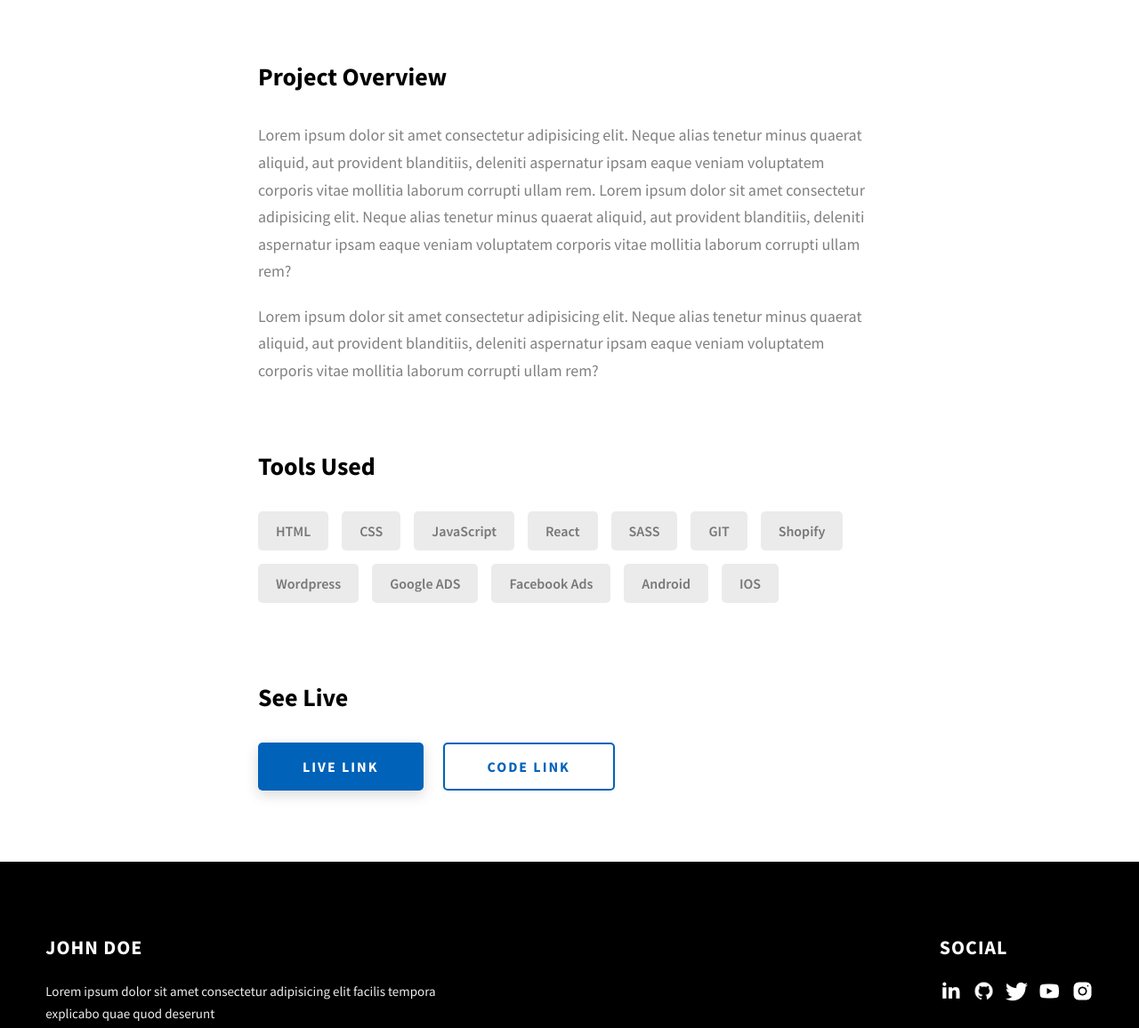
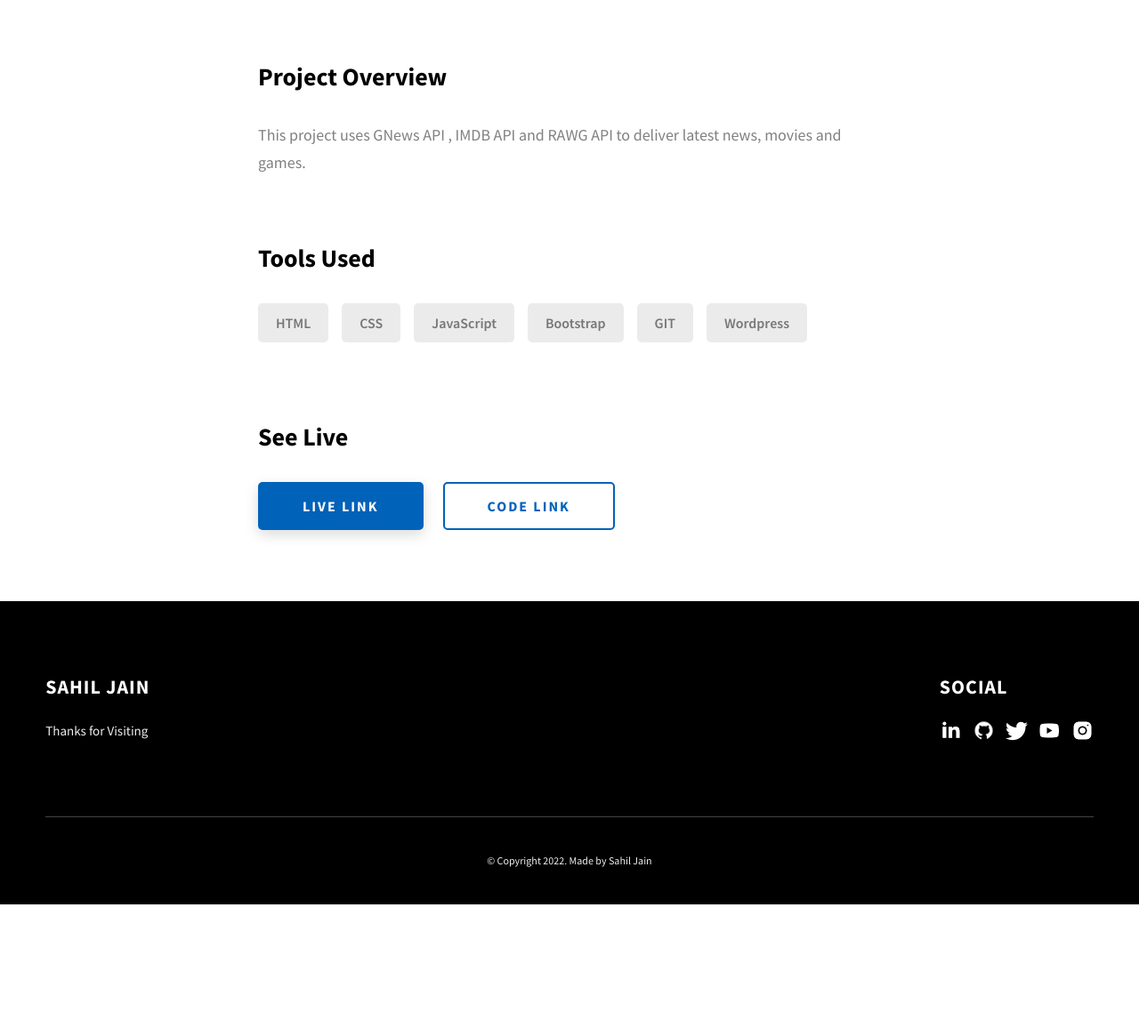
Before and after one commit to Cybersahil06/Cybersahil06.github.io, a website: page project-1.html in a window 1280 px wide. Shown: the part 1340-2496 px from the top of the page at 89% size. After the commit the page ends 2357 px from the top, so only its background shows below. Drawn offline with Linux system fonts and the light colour scheme.

Commit message:
Update project-1.html

```diff
--- a/project-1.html
+++ b/project-1.html
@@ -22,12 +22,12 @@
         <div class="header__logo-container">
           <div class="header__logo-img-cont">
             <img
-              src="./assets/png/john-doe.png"
-              alt="Ram Maheshwari Logo Image"
+              src=""
+              alt=""
               class="header__logo-img"
             />
           </div>
-          <span class="header__logo-sub">John Doe</span>
+          <span class="header__logo-sub">Sahil Jain</span>
         </div>
         <div class="header__main">
           <ul class="header__links">
@@ -84,16 +84,14 @@
     </header>
     <section class="project-cs-hero">
       <div class="project-cs-hero__content">
-        <h1 class="heading-primary">Project 1</h1>
+        <h1 class="heading-primary">One Stop Magazine</h1>
         <div class="project-cs-hero__info">
           <p class="text-primary">
-            Lorem ipsum dolor sit amet consectetur adipisicing elit. Dignissimos
-            in numquam incidunt earum quaerat cum fuga, atque similique natus
-            nobis sit.
+            This project uses GNews API , IMDB API and RAWG API to deliver latest news, movies and games.
           </p>
         </div>
         <div class="project-cs-hero__cta">
-          <a href="#" class="btn btn--bg" target="_blank">Live Link</a>
+          <a href="https://one-stop-magazine.netlify.app/" class="btn btn--bg" target="_blank">Live Link</a>
         </div>
       </div>
     </section>
@@ -111,21 +109,9 @@
             <div class="project-details__desc">
               <h3 class="project-details__content-title">Project Overview</h3>
               <p class="project-details__desc-para">
-                Lorem ipsum dolor sit amet consectetur adipisicing elit. Neque
-                alias tenetur minus quaerat aliquid, aut provident blanditiis,
-                deleniti aspernatur ipsam eaque veniam voluptatem corporis vitae
-                mollitia laborum corrupti ullam rem. Lorem ipsum dolor sit amet
-                consectetur adipisicing elit. Neque alias tenetur minus quaerat
-                aliquid, aut provident blanditiis, deleniti aspernatur ipsam
-                eaque veniam voluptatem corporis vitae mollitia laborum corrupti
-                ullam rem?
+                This project uses GNews API , IMDB API and RAWG API to deliver latest news, movies and games.
               </p>
-              <p class="project-details__desc-para">
-                Lorem ipsum dolor sit amet consectetur adipisicing elit. Neque
-                alias tenetur minus quaerat aliquid, aut provident blanditiis,
-                deleniti aspernatur ipsam eaque veniam voluptatem corporis vitae
-                mollitia laborum corrupti ullam rem?
-              </p>
+
             </div>
             <div class="project-details__tools-used">
               <h3 class="project-details__content-title">Tools Used</h3>
@@ -133,15 +119,12 @@
                 <div class="skills__skill">HTML</div>
                 <div class="skills__skill">CSS</div>
                 <div class="skills__skill">JavaScript</div>
-                <div class="skills__skill">React</div>
-                <div class="skills__skill">SASS</div>
+
+                <div class="skills__skill">Bootstrap</div>
                 <div class="skills__skill">GIT</div>
-                <div class="skills__skill">Shopify</div>
+
                 <div class="skills__skill">Wordpress</div>
-                <div class="skills__skill">Google ADS</div>
-                <div class="skills__skill">Facebook Ads</div>
-                <div class="skills__skill">Android</div>
-                <div class="skills__skill">IOS</div>
+
               </div>
             </div>
             <div class="project-details__links">
@@ -209,19 +192,16 @@
             </div>
           </div>
           <div class="main-footer__row main-footer__row-2">
-            <h4 class="heading heading-sm text-lt">John Doe</h4>
+            <h4 class="heading heading-sm text-lt">Sahil Jain</h4>
             <p class="main-footer__short-desc">
-              Lorem ipsum dolor sit amet consectetur adipisicing elit facilis
-              tempora explicabo quae quod deserunt
+              Thanks for Visiting
             </p>
           </div>
         </div>
 
         <div class="main-footer__lower">
-          &copy; Copyright 2021. Made by
-          <a rel="noreferrer" target="_blank" href="https://rammaheshwari.com"
-            >Ram Maheshwari</a
-          >
+          &copy; Copyright 2022. Made by Sahil Jain
+
         </div>
       </div>
     </footer>
```
